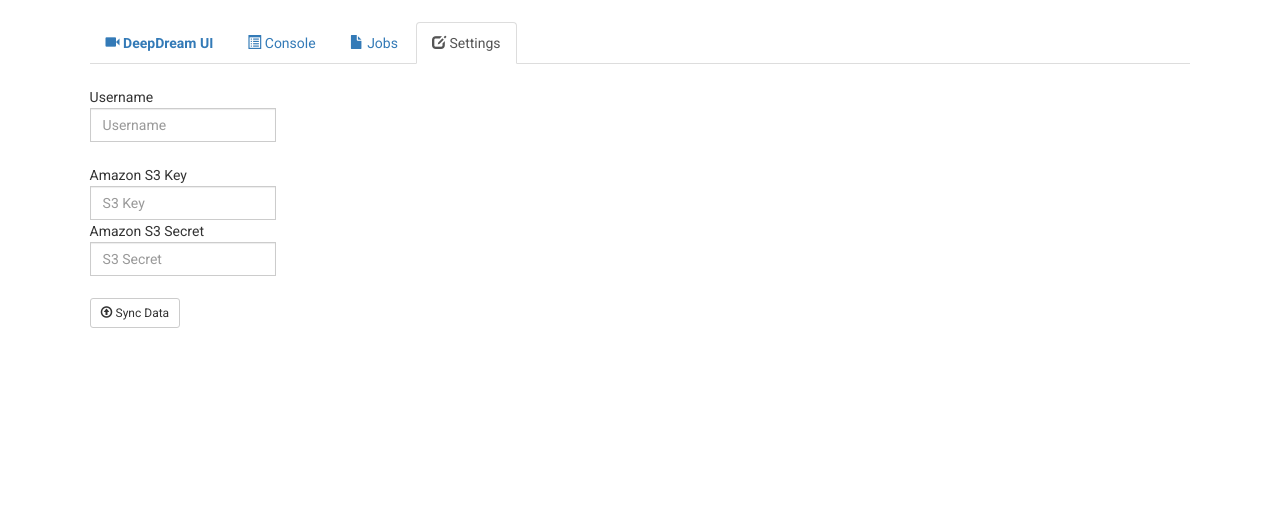
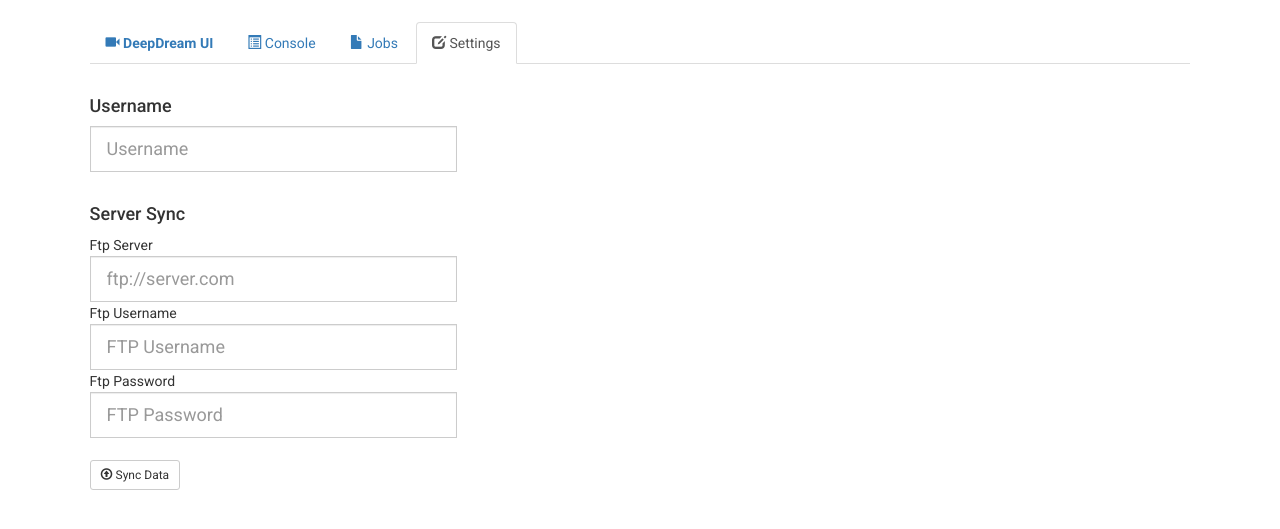
Before and after one commit to graphific/DeepDreamUI, a Flask app: page / in a window 1280 px wide, after a click on "Settings". Shown: the top 529 px of the page. Run offline with Flask 2, Linux system fonts and the light colour scheme; parts of the project's set-up code (start-up, migrations or seed data) failed here and were passed over; some libraries are stand-ins or nearby versions.

Commit message:
ftp sync prepare

```diff
--- a/server.py
+++ b/server.py
@@ -176,8 +176,10 @@ def api_makejob():
         abort(400)
     newjob = request.json['job']
     newjobtitle = newjob['jobname']
+    newjobusername = newjob['author']
+
     date = str(time.time())
-    filename = 'static/jobs/'+newjobtitle+'_'+date+'.json'
+    filename = 'static/jobs/'+newjobtitle+'_'+date+'_'+newjobusername+'.json'
 
     with open(filename, 'w+') as outfile:
         json.dump(newjob, outfile)
@@ -185,7 +187,7 @@ def api_makejob():
     response = "job created: " + filename
     return jsonify({'output': response}), 201
 
-# Show console
+# Show jobs
 @app.route('/api/v1.0/getjobs', methods=['POST'])
 def api_getjobs():
     foundfile = []
--- /dev/null
+++ b/static/jobs/flowery_1440329416.75_Samim.json
@@ -0,0 +1 @@
+{"layers": "inception_3b/output", "octaves": 4, "network": "googlelenet", "opticalflow": 1, "presets": "full", "itterations": 10, "jobname": "flowery", "stepsize": 1.5, "output": "static/output/user2", "author": "Samim", "guide": "", "date": "2015-08-23T11:30:16.744Z", "jitter": 32, "blend": 0.5, "octavescale": 1.4, "gpu": 1, "input": "static/input/flowers"}
--- a/static/js/deepdreamui.js
+++ b/static/js/deepdreamui.js
@@ -28,8 +28,9 @@ var params_view = {
 var selectedFiles = [];
 var maxImageView = 200;
 var username;
-var s3key;
-var s3secret;
+var settings_ftp_username;
+var settings_ftp_server;
+var settings_ftp_password;
 
 
 // list directories & files
@@ -328,9 +329,21 @@ function load_job(jobId){
 }
 function delete_job(jobId){
   alert("delete_job: " + jobId);
+
+  // $.ajax({
+  //   type: "POST",
+  //   contentType: "application/json; charset=utf-8",
+  //   url: "/api/v1.0/delete",
+  //   data: JSON.stringify({id:jobId}),
+  //   success: function (data) {
+  //     console.log("job deleted: " + jobId);
+  //     get_jobs(1);
+  //   },
+  //   dataType: "json"
+  // });
 }
+
 function display_job(fileId){
-
 	$.getJSON( fileId, function( d ) {
 	  console.log(d);
 	 	$("#jobs_table").append("<tr><td><span title='"+fileId+"' class='link' onclick=load_job('"+fileId+"')><span class='glyphicon glyphicon-file'></span> "+d.jobname+"</span></td><td>"+d.date+"</td><td>"+d.author+"</td><td><span title='"+fileId+"' class='link' onclick=delete_job('"+fileId+"')><span class='glyphicon glyphicon-remove'></span> Delete</span></td></tr>");
@@ -524,24 +537,30 @@ function cookieHandler(){
           username = Input.val();
           setCookie("username",username,365);
         }
-        else if(this.name === "s3key"){
-          s3key = Input.val();
-          setCookie("s3key",s3key,365);
+        else if(this.name === "ftpusername"){
+          settings_ftp_username = Input.val();
+          setCookie("settings_ftp_username",settings_ftp_username,365);
         }
-        else if(this.name === "s3secret"){
-          s3secret = Input.val();
-          setCookie("s3secret",s3secret,365);
+        else if(this.name === "ftpserver"){
+          settings_ftp_server = Input.val();
+          setCookie("settings_ftp_server",settings_ftp_server,365);
         }
+        else if(this.name === "ftppassword"){
+          settings_ftp_password = Input.val();
+          setCookie("settings_ftp_password",settings_ftp_password,365);
+        }
+
       }
     });
   });
-
   username = getCookie("username");
-  s3key = getCookie("s3key");
-  s3secret = getCookie("s3secret");
+  settings_ftp_server = getCookie("settings_ftp_username");
+  settings_ftp_username = getCookie("settings_ftp_server");
+  settings_ftp_password = getCookie("settings_ftp_password");
   $("#settings_username").val(username);
-  $("#settings_s3key").val(s3key);
-  $("#settings_s3secret").val(s3secret);
+  $("#settings_ftp_username").val(settings_ftp_username);
+  $("#settings_ftp_server").val(settings_ftp_server);
+  $("#settings_ftp_password").val(settings_ftp_password);
 }
 
 
--- a/templates/hello.html
+++ b/templates/hello.html
@@ -42,18 +42,24 @@
       <div class="tab-content">
 
         <div id="settings" class="tab-pane fade">
-          Username
-          <div class="input-group">
-            <input type="text" id="settings_username" name="username" class="form-control" placeholder="Username" aria-describedby="basic-addon2">
+          <h4>Username</h4>
+          <div class="input-group col-xs-4">
+            <input type="text" id="settings_username" name="username" class="form-control input-lg" placeholder="Username" aria-describedby="basic-addon2">
           </div>
           <br/>
-          Amazon S3 Key
-          <div class="input-group">
-            <input type="text" id="settings_s3key" name="s3key" class="form-control" placeholder="S3 Key" aria-describedby="basic-addon2">
+
+          <h4>Server Sync</h4>
+          Ftp Server
+          <div class="input-group col-xs-4">
+            <input type="text" id="settings_ftp_server" name="ftpserver" class="form-control input-lg" placeholder="ftp://server.com" aria-describedby="basic-addon2">
           </div>
-          Amazon S3 Secret
-          <div class="input-group">
-            <input type="text" id="settings_s3secret" name="s3secret" class="form-control" placeholder="S3 Secret" aria-describedby="basic-addon2">
+          Ftp Username
+          <div class="input-group col-xs-4">
+            <input type="text" id="settings_ftp_username" name="ftpusername" class="form-control input-lg" placeholder="FTP Username" aria-describedby="basic-addon2">
+          </div>
+          Ftp Password
+          <div class="input-group col-xs-4">
+            <input type="password" id="settings_ftp_password" name="ftppassword" class="form-control input-lg" placeholder="FTP Password" aria-describedby="basic-addon2">
           </div>
           <br/>
           <button type="button" class="btn btn-default btn-sm" id="input_upload" onclick="$('#input_upload_selector').click();">
```
Also changed, not shown: static/css/main.css (line endings or trailing spaces), 1 other file.
